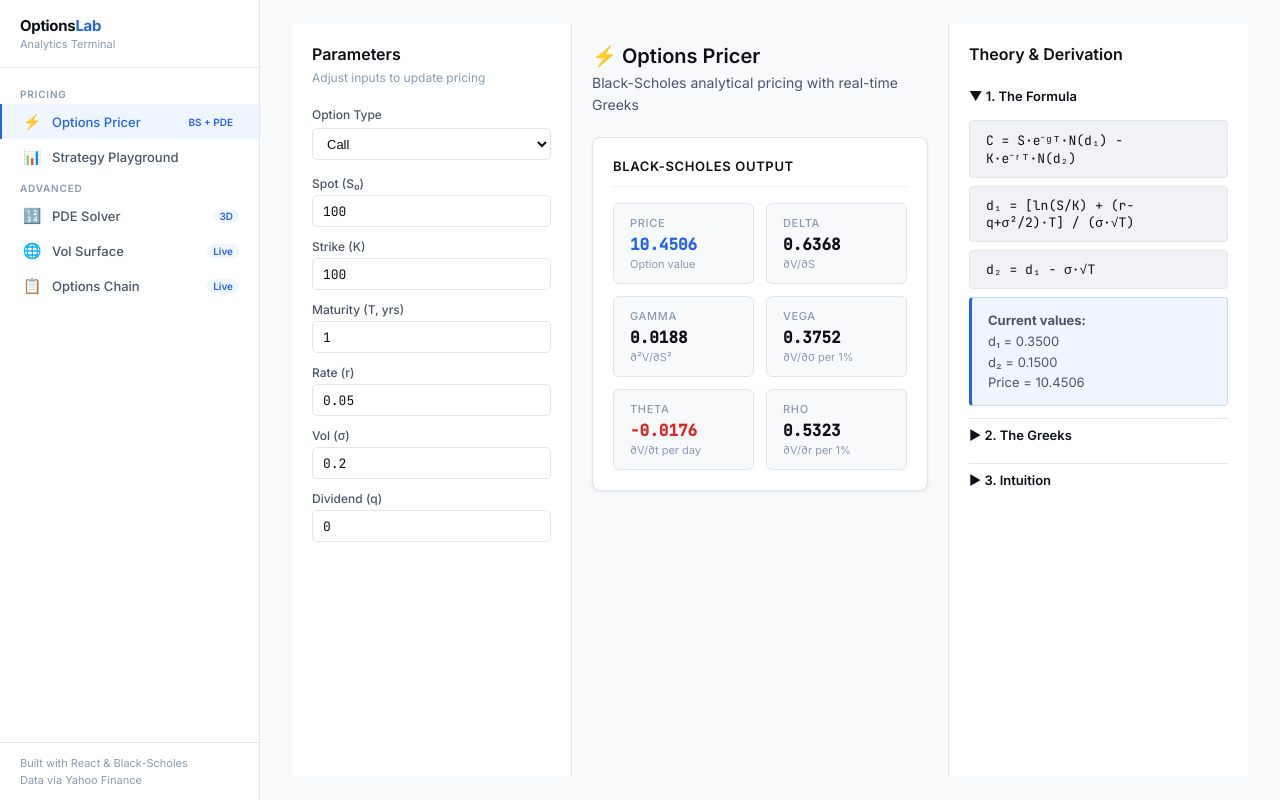
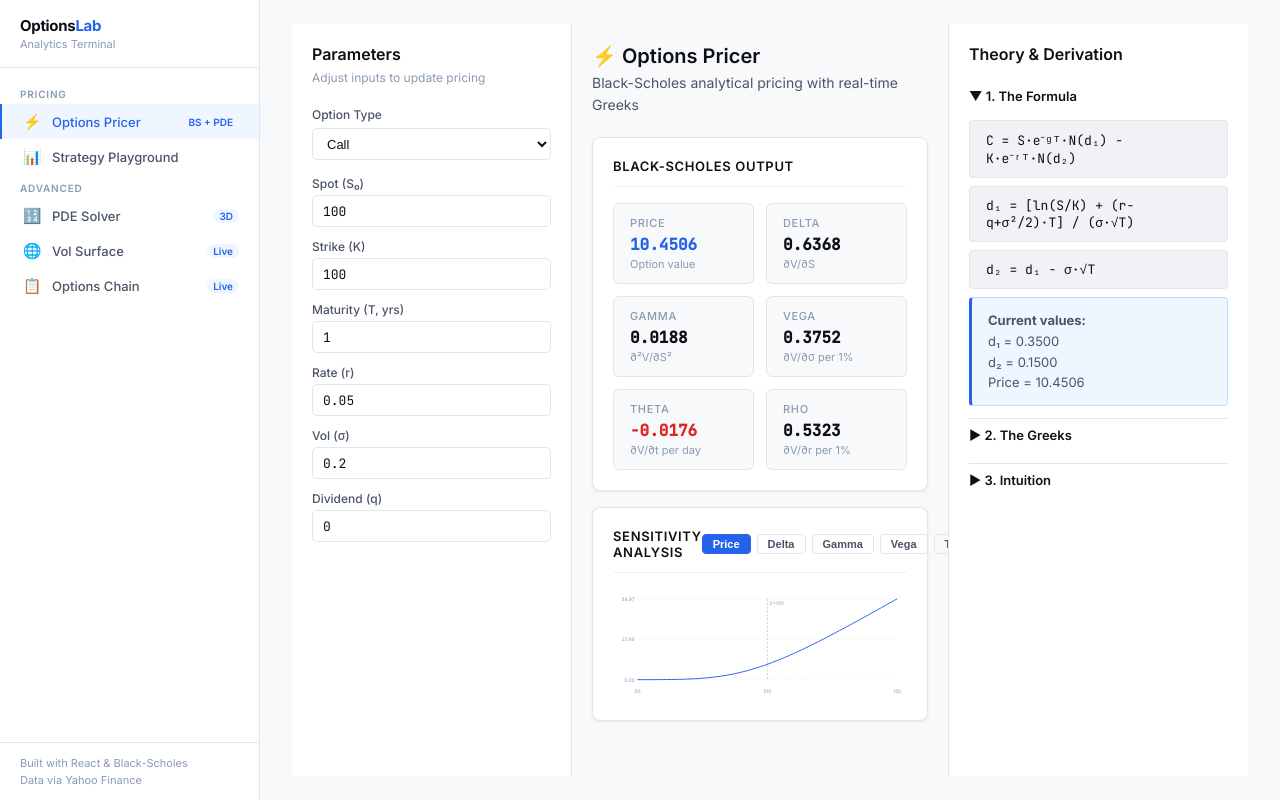
Before and after one commit to 2004luca/options-terminal, a React (Create React App) app: page / in a window 1280 px wide. Built offline with nearby package versions, Linux system fonts and the light colour scheme.

Commit message:
feat: add sensitivity chart to options pricer

```diff
--- a/package.json
+++ b/package.json
@@ -9,6 +9,7 @@
     "@testing-library/user-event": "^13.5.0",
     "chart.js": "^4.5.1",
     "mathjs": "^15.1.1",
+    "plotly.js-dist-min": "^3.4.0",
     "react": "^19.2.4",
     "react-chartjs-2": "^5.3.1",
     "react-dom": "^19.2.4",
--- a/src/pages/OptionsPricer.js
+++ b/src/pages/OptionsPricer.js
@@ -193,7 +193,137 @@ function TheoryPanel({ params, greeks, price }) {
 }
 
 // ── Main Page ─────────────────────────────────────────────────────────────────
+// ── Sensitivity Chart ─────────────────────────────────────────────────────────
 
+function SensitivityChart({ params }) {
+  const [activeGreek, setActiveGreek] = useState('price');
+
+  const spots = useMemo(() => {
+    const min = params.S * 0.5;
+    const max = params.S * 1.5;
+    const steps = 100;
+    return Array.from({ length: steps }, (_, i) => min + (max - min) * i / (steps - 1));
+  }, [params.S]);
+
+  const data = useMemo(() => {
+    return spots.map(s => {
+      const p = blackScholes(s, params.K, params.T, params.r, params.sigma, params.q, params.type);
+      const g = calcGreeks(s, params.K, params.T, params.r, params.sigma, params.q, params.type);
+      return { spot: s, price: p, ...g };
+    });
+  }, [spots, params]);
+
+  const greekOptions = [
+    { key: 'price', label: 'Price',  color: '#2563eb' },
+    { key: 'delta', label: 'Delta',  color: '#16a34a' },
+    { key: 'gamma', label: 'Gamma',  color: '#d97706' },
+    { key: 'vega',  label: 'Vega',   color: '#9333ea' },
+    { key: 'theta', label: 'Theta',  color: '#dc2626' },
+  ];
+
+  const active = greekOptions.find(g => g.key === activeGreek);
+  const yValues = data.map(d => d[activeGreek]);
+  const xValues = data.map(d => d.spot);
+
+  // Simple SVG line chart
+  const width  = 600;
+  const height = 220;
+  const padL = 50, padR = 20, padT = 20, padB = 35;
+  const chartW = width - padL - padR;
+  const chartH = height - padT - padB;
+
+  const xMin = Math.min(...xValues);
+  const xMax = Math.max(...xValues);
+  const yMin = Math.min(...yValues);
+  const yMax = Math.max(...yValues);
+
+  const toX = x => padL + (x - xMin) / (xMax - xMin) * chartW;
+  const toY = y => padT + chartH - (y - yMin) / (yMax - yMin) * chartH;
+
+  const pathD = xValues.map((x, i) =>
+    `${i === 0 ? 'M' : 'L'} ${toX(x).toFixed(1)} ${toY(yValues[i]).toFixed(1)}`
+  ).join(' ');
+
+  // Current spot line
+  const currentX = toX(params.S);
+
+  // Y axis ticks
+  const yTicks = [yMin, (yMin + yMax) / 2, yMax];
+
+  return (
+    <div className="card">
+      <div className="card-header">
+        <span className="card-title">Sensitivity Analysis</span>
+        <div style={{ display: 'flex', gap: 6 }}>
+          {greekOptions.map(g => (
+            <button
+              key={g.key}
+              onClick={() => setActiveGreek(g.key)}
+              style={{
+                padding: '3px 10px',
+                fontSize: 11,
+                fontWeight: 600,
+                borderRadius: 4,
+                border: `1px solid ${activeGreek === g.key ? g.color : 'var(--border)'}`,
+                background: activeGreek === g.key ? g.color : 'transparent',
+                color: activeGreek === g.key ? 'white' : 'var(--text-secondary)',
+                cursor: 'pointer',
+              }}
+            >
+              {g.label}
+            </button>
+          ))}
+        </div>
+      </div>
+
+      <svg width="100%" viewBox={`0 0 ${width} ${height}`}>
+        {/* Grid lines */}
+        {yTicks.map((tick, i) => (
+          <g key={i}>
+            <line
+              x1={padL} y1={toY(tick)}
+              x2={width - padR} y2={toY(tick)}
+              stroke="var(--border)" strokeWidth="1" strokeDasharray="4,4"
+            />
+            <text
+              x={padL - 6} y={toY(tick) + 4}
+              textAnchor="end" fontSize="10" fill="var(--text-muted)"
+            >
+              {tick.toFixed(2)}
+            </text>
+          </g>
+        ))}
+
+        {/* X axis labels */}
+        {[xMin, params.S, xMax].map((x, i) => (
+          <text
+            key={i}
+            x={toX(x)} y={height - 8}
+            textAnchor="middle" fontSize="10" fill="var(--text-muted)"
+          >
+            {x.toFixed(0)}
+          </text>
+        ))}
+
+        {/* Line */}
+        <path d={pathD} fill="none" stroke={active.color} strokeWidth="2" />
+
+        {/* Current spot vertical line */}
+        <line
+          x1={currentX} y1={padT}
+          x2={currentX} y2={height - padB}
+          stroke="var(--text-muted)" strokeWidth="1" strokeDasharray="4,4"
+        />
+        <text
+          x={currentX + 4} y={padT + 12}
+          fontSize="10" fill="var(--text-muted)"
+        >
+          S={params.S}
+        </text>
+      </svg>
+    </div>
+  );
+}
 export default function OptionsPricer() {
   const [params, setParams] = useState({
     S: 100, K: 100, T: 1, r: 0.05, sigma: 0.2, q: 0, type: 'call'
@@ -217,6 +347,7 @@ export default function OptionsPricer() {
           </p>
         </div>
         <GreeksPanel greeks={greeks} price={price} />
+        <SensitivityChart params={params} />
       </div>
       <TheoryPanel params={params} greeks={greeks} price={price} />
     </div>
```
Also changed, not shown: 1 other file (tests, documents, lock files or other folders).
